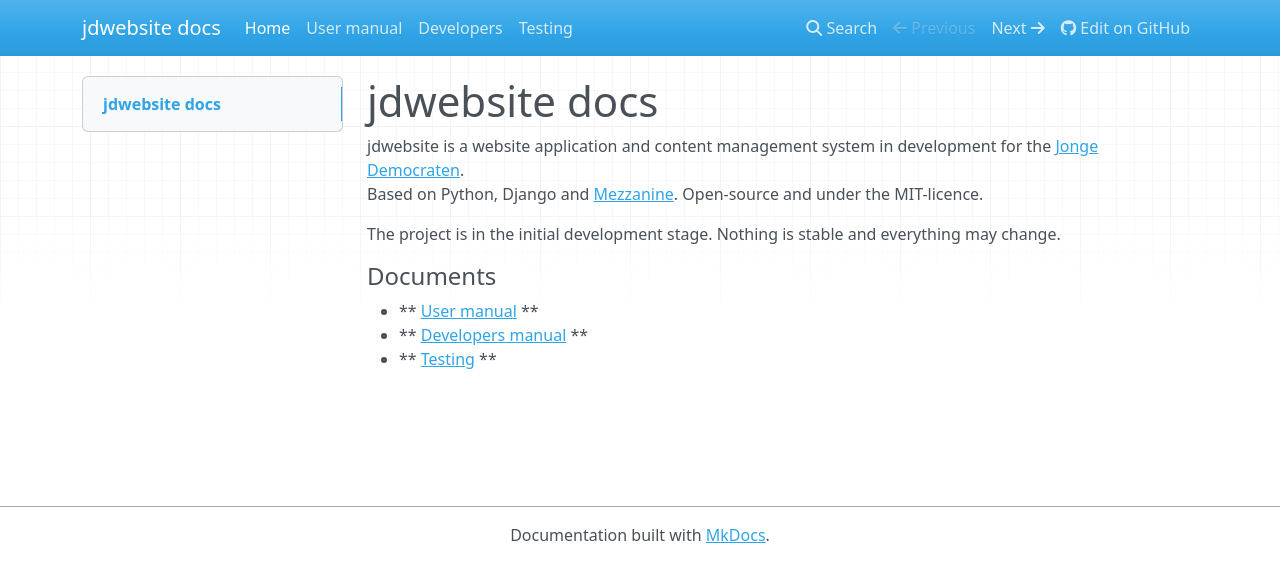
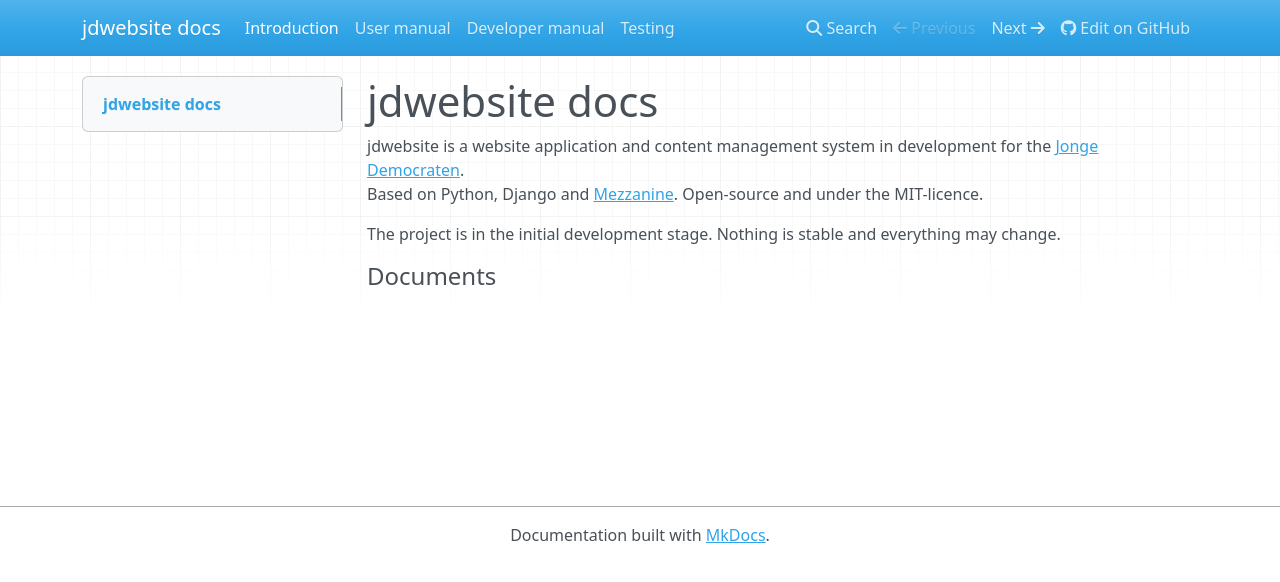
Before and after one commit to jonge-democraten/website, an MkDocs documentation site: the page built from docs/docs/index.md, in a window 1280 px wide. Shown: the top 582 px of the page. Built offline with MkDocs 1.6.1, drawn with Linux system fonts in a browser that asks for light colours; nearby versions of some CDN libraries; old or Windows-style settings are respelled for this version of MkDocs.

Commit message:
Fixed mkdocs config file path.

```diff
--- a/docs/docs/index.md
+++ b/docs/docs/index.md
@@ -7,6 +7,3 @@ Based on Python, Django and [Mezzanine](http://mezzanine.jupo.org/). Open-source
 The project is in the initial development stage. Nothing is stable and everything may change.
 
 #### Documents
-* ** [User manual](user.md) **
-* ** [Developers manual](developer.md) **
-* ** [Testing](testing.md) **
--- a/docs/mkdocs.yml
+++ b/docs/mkdocs.yml
@@ -1,9 +1,10 @@
 site_name: jdwebsite docs
-repo_url: https://github.com/jonge-democraten/website/
-site_author: Jonge Democraten
+docs_dir: ./docs
+repo_url: https://github.com/jonge-democraten/website
+site_author: Jonge Democration ICT-team
 
 pages:
-- ['index.md', 'Home']
+- ['index.md', 'Introduction']
 - ['user.md', 'User manual']
-- ['developer.md', 'Developers']
+- ['developer.md', 'Developer manual']
 - ['testing.md', 'Testing']
```
